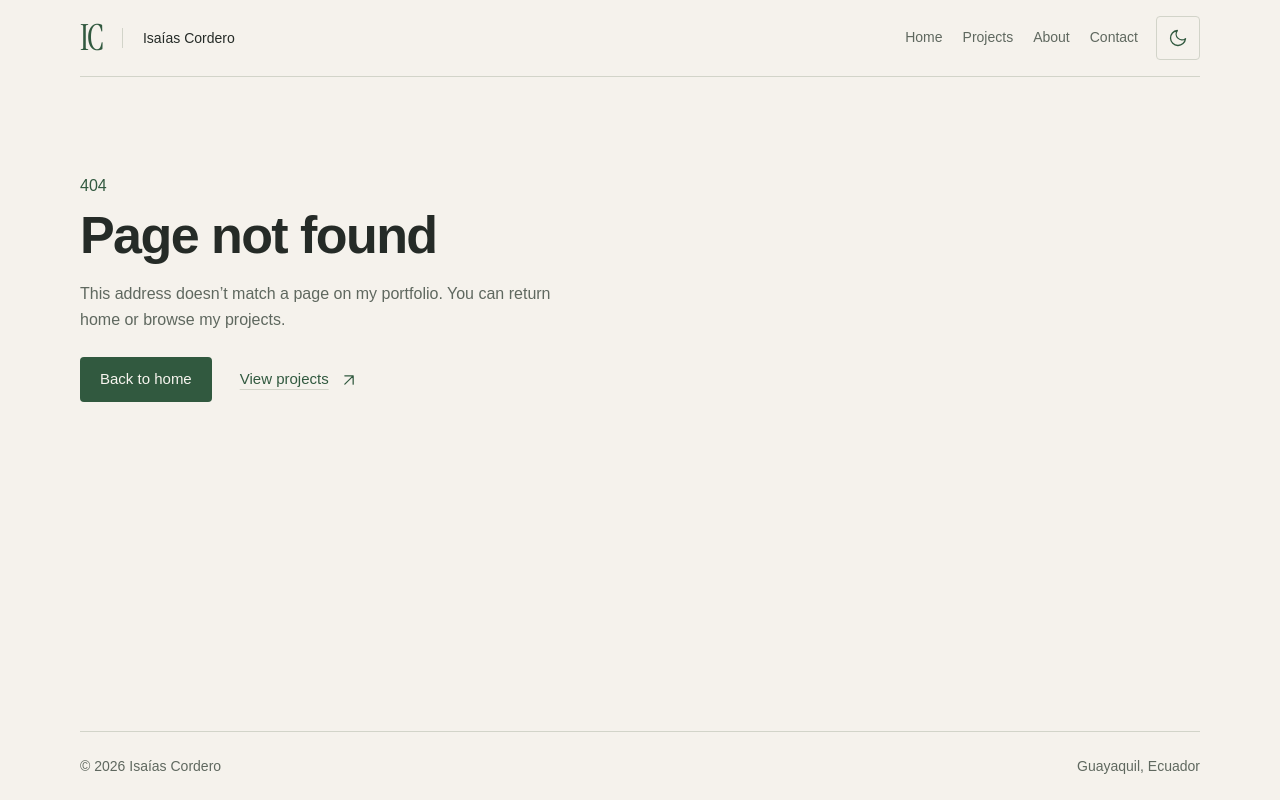
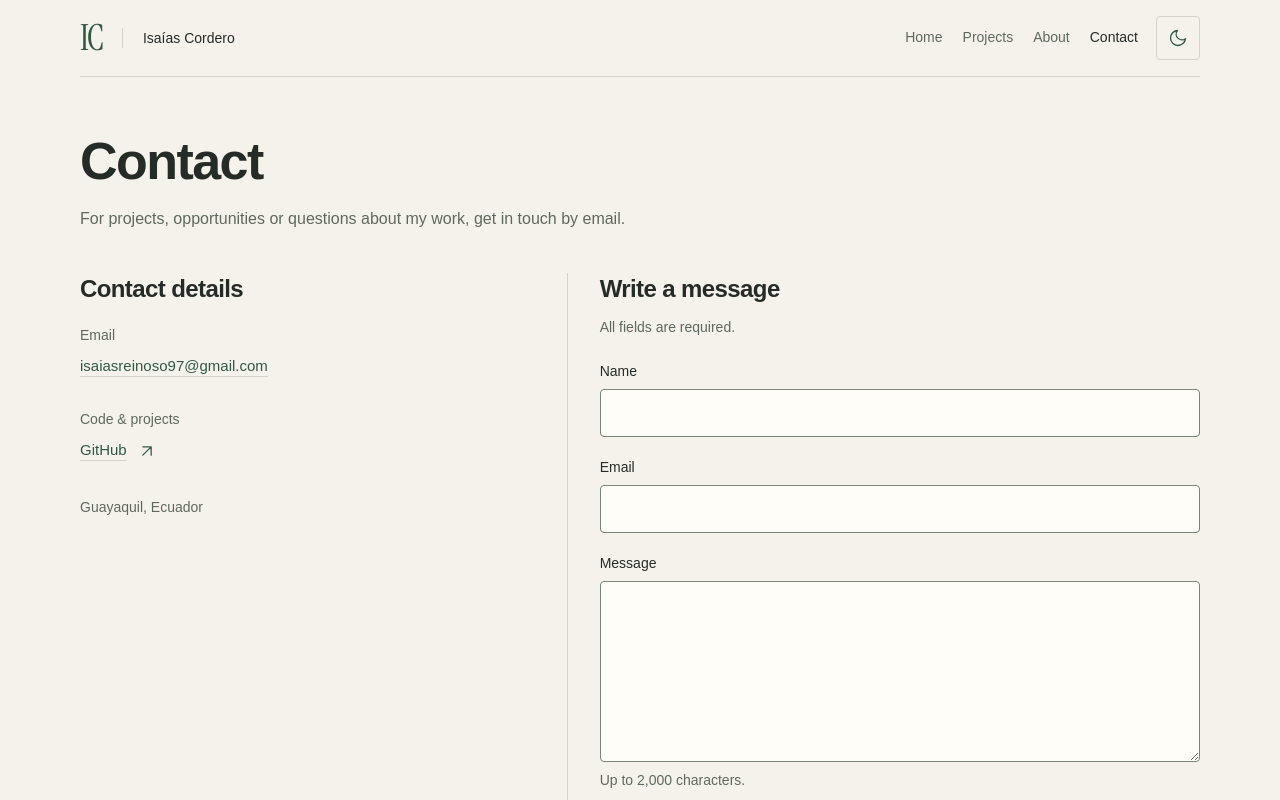
Before and after one commit to isaiasdevco/react-portfolio, a React (Vite) app: page /contact in a window 1280 px wide. Shown: the top 800 px of the page. Built offline with nearby package versions, Linux system fonts and the light colour scheme.

Commit message:
Add contact form

```diff
--- a/src/App.jsx
+++ b/src/App.jsx
@@ -5,6 +5,7 @@ import Footer from './components/layout/Footer.jsx'
 import Home from './pages/Home.jsx'
 import Projects from './pages/Projects.jsx'
 import About from './pages/About.jsx'
+import Contact from './pages/Contact.jsx'
 import NotFound from './pages/NotFound.jsx'
 import profile from './data/profile.js'
 
@@ -12,6 +13,7 @@ const pageTitles = {
   '/': `${profile.name} | ${profile.role}`,
   '/projects': 'Projects | Isaías Cordero',
   '/about': 'About | Isaías Cordero',
+  '/contact': 'Contact | Isaías Cordero',
 }
 
 export default function App() {
@@ -54,6 +56,7 @@ export default function App() {
           <Route path="/" element={<Home />} />
           <Route path="/projects" element={<Projects />} />
           <Route path="/about" element={<About />} />
+          <Route path="/contact" element={<Contact />} />
           <Route path="*" element={<NotFound />} />
         </Routes>
       </main>
--- /dev/null
+++ b/src/components/contact/ContactForm.jsx
@@ -0,0 +1,115 @@
+import { useState } from 'react'
+import profile from '../../data/profile.js'
+
+export default function ContactForm() {
+  const [errors, setErrors] = useState({})
+  const [draftUrl, setDraftUrl] = useState('')
+  const hasErrors = Object.values(errors).some(Boolean)
+
+  function handleChange(event) {
+    const { name } = event.target
+    if (errors[name]) setErrors(previous => ({ ...previous, [name]: undefined }))
+    if (draftUrl) setDraftUrl('')
+  }
+
+  function handleSubmit(event) {
+    event.preventDefault()
+    const form = event.currentTarget
+    const data = new FormData(form)
+    const name = data.get('name').trim()
+    const email = data.get('email').trim()
+    const message = data.get('message').trim()
+    const formErrors = {}
+
+    if (!name) formErrors.name = 'Enter your name.'
+    if (!email) {
+      formErrors.email = 'Enter your email address.'
+    } else if (form.elements.namedItem('email').validity.typeMismatch) {
+      formErrors.email = 'Enter a valid email address.'
+    }
+    if (!message) formErrors.message = 'Write a message.'
+
+    setErrors(formErrors)
+    setDraftUrl('')
+    const firstError = Object.keys(formErrors)[0]
+    if (firstError) {
+      // Focus after the error descriptions have been rendered.
+      requestAnimationFrame(() => form.elements.namedItem(firstError).focus())
+      return
+    }
+
+    const subject = `Portfolio enquiry from ${name}`
+    const body = `Name: ${name}\r\nEmail: ${email}\r\n\r\n${message.replace(/\r?\n/g, '\r\n')}`
+    const url = `mailto:${profile.email}?subject=${encodeURIComponent(subject)}&body=${encodeURIComponent(body)}`
+    setDraftUrl(url)
+    requestAnimationFrame(() => form.querySelector('a[href^="mailto:"]').focus())
+  }
+
+  return (
+    <form noValidate onSubmit={handleSubmit} onChange={handleChange} aria-labelledby="message-heading" aria-describedby="contact-method">
+      <p className="mb-6 text-sm text-muted">All fields are required.</p>
+      {hasErrors && <p role="alert" className="mb-4 text-sm text-error">Please check the highlighted fields.</p>}
+
+      <div className="space-y-5">
+        <div>
+          <label htmlFor="contact-name" className="mb-2 block text-sm font-medium">Name</label>
+          <input
+            id="contact-name"
+            name="name"
+            type="text"
+            autoComplete="name"
+            maxLength={100}
+            required
+            aria-invalid={Boolean(errors.name)}
+            aria-describedby={errors.name ? 'name-error' : undefined}
+            className="form-control"
+          />
+          {errors.name && <p id="name-error" className="mt-2 text-sm text-error">{errors.name}</p>}
+        </div>
+        <div>
+          <label htmlFor="contact-email" className="mb-2 block text-sm font-medium">Email</label>
+          <input
+            id="contact-email"
+            name="email"
+            type="email"
+            autoComplete="email"
+            maxLength={254}
+            required
+            aria-invalid={Boolean(errors.email)}
+            aria-describedby={errors.email ? 'email-error' : undefined}
+            className="form-control"
+          />
+          {errors.email && <p id="email-error" className="mt-2 text-sm text-error">{errors.email}</p>}
+        </div>
+        <div>
+          <label htmlFor="contact-message" className="mb-2 block text-sm font-medium">Message</label>
+          <textarea
+            id="contact-message"
+            name="message"
+            rows={6}
+            maxLength={2000}
+            required
+            aria-invalid={Boolean(errors.message)}
+            aria-describedby={errors.message ? 'message-help message-error' : 'message-help'}
+            className="form-control resize-y"
+          />
+          <p id="message-help" className="mt-2 text-sm text-muted">Up to 2,000 characters.</p>
+          {errors.message && <p id="message-error" className="mt-2 text-sm text-error">{errors.message}</p>}
+        </div>
+      </div>
+
+      {draftUrl ? (
+        <a href={draftUrl} className="button-primary mt-6">Open email draft</a>
+      ) : (
+        <button type="submit" className="button-primary mt-6 cursor-pointer">Prepare email draft</button>
+      )}
+      <p id="contact-method" className="mt-3 text-sm text-muted">
+        Prepare a draft, then open it in your email app to review and send.
+        You can also copy the email address into your webmail.
+      </p>
+      {draftUrl && (
+        <p role="status" className="mt-4 text-sm text-muted">Draft prepared. Open it in your email app to review and send.</p>
+      )}
+    </form>
+  )
+}
--- a/src/components/layout/Header.jsx
+++ b/src/components/layout/Header.jsx
@@ -19,7 +19,7 @@ export default function Header() {
           <li><NavLink to="/" end className="nav-link">Home</NavLink></li>
           <li><NavLink to="/projects" className="nav-link">Projects</NavLink></li>
           <li><NavLink to="/about" className="nav-link">About</NavLink></li>
-          <li><Link to="/#contact" className="nav-link">Contact</Link></li>
+          <li><NavLink to="/contact" className="nav-link">Contact</NavLink></li>
         </ul>
       </nav>
       <ThemeToggle />
--- /dev/null
+++ b/src/pages/Contact.jsx
@@ -0,0 +1,30 @@
+import ContactForm from '../components/contact/ContactForm.jsx'
+import ArrowUpRight from '../components/ui/ArrowUpRight.jsx'
+import profile from '../data/profile.js'
+
+export default function Contact() {
+  return (
+    <div className="py-12 md:py-14">
+      <h1 className="hero-title">Contact</h1>
+      <p className="mt-4 max-w-xl text-muted">
+        For projects, opportunities or questions about my work, get in touch by email.
+      </p>
+      <div className="mt-10 grid gap-10 md:grid-cols-12 md:gap-12">
+        <section aria-labelledby="contact-details-heading" className="md:col-span-5">
+          <h2 id="contact-details-heading" className="text-2xl font-semibold tracking-tight">Contact details</h2>
+          <p className="mt-5 text-sm text-muted">Email</p>
+          <a href={`mailto:${profile.email}`} className="text-link break-all">{profile.email}</a>
+          <p className="mt-5 text-sm text-muted">Code & projects</p>
+          <a href={profile.githubUrl} className="text-link">
+            GitHub <ArrowUpRight />
+          </a>
+          <p className="mt-6 text-sm text-muted">{profile.location}</p>
+        </section>
+        <section aria-labelledby="message-heading" className="border-t border-border pt-8 md:col-span-7 md:border-t-0 md:border-l md:pt-0 md:pl-8">
+          <h2 id="message-heading" className="mb-3 text-2xl font-semibold tracking-tight">Write a message</h2>
+          <ContactForm />
+        </section>
+      </div>
+    </div>
+  )
+}
--- a/src/pages/Home.jsx
+++ b/src/pages/Home.jsx
@@ -3,7 +3,6 @@ import Hero from '../sections/Hero.jsx'
 import FeaturedProject from '../sections/FeaturedProject.jsx'
 import ArrowUpRight from '../components/ui/ArrowUpRight.jsx'
 import projects from '../data/projects.js'
-import profile from '../data/profile.js'
 
 export default function Home() {
   const selectedProjects = projects.filter(project => project.featured)
@@ -33,10 +32,10 @@ export default function Home() {
         className="mt-12 scroll-mt-6 border-t border-border py-8 md:mt-14"
       >
         <h2 id="contact-heading" className="text-2xl font-semibold tracking-tight">Let’s connect.</h2>
-        <p className="mt-2 text-muted">Find my projects and code on GitHub.</p>
-        <a className="text-link mt-2" href={profile.githubUrl}>
-          Visit my GitHub <ArrowUpRight />
-        </a>
+        <p className="mt-2 text-muted">For projects or opportunities, get in touch by email.</p>
+        <Link className="text-link mt-2" to="/contact">
+          Contact me <ArrowUpRight />
+        </Link>
       </section>
     </>
   )
--- a/src/pages/Projects.jsx
+++ b/src/pages/Projects.jsx
@@ -35,7 +35,7 @@ export default function Projects() {
             onChange={event => setTechnologyFilter(event.target.value)}
             placeholder="e.g. Laravel"
             aria-controls="project-results"
-            className="mt-2 min-h-11 w-full rounded-control border border-control-border bg-surface px-3 py-2 text-text placeholder:text-muted"
+            className="form-control mt-2"
           />
         </div>
         <button
--- a/src/styles/globals.css
+++ b/src/styles/globals.css
@@ -112,6 +112,25 @@
     transition: border-color var(--transition-duration);
   }
 
+  .form-control {
+    display: block;
+    width: 100%;
+    min-height: 2.75rem;
+    border: 1px solid var(--color-control-border);
+    border-radius: var(--radius-control);
+    padding: 0.625rem 0.75rem;
+    background: var(--color-surface);
+    color: var(--color-text);
+  }
+
+  .form-control::placeholder {
+    color: var(--color-muted);
+  }
+
+  .form-control[aria-invalid='true'] {
+    border-color: var(--color-error);
+  }
+
   .skip-link {
     position: fixed;
     top: 1rem;
--- a/src/styles/tokens.css
+++ b/src/styles/tokens.css
@@ -8,6 +8,7 @@
   --color-muted: #adb4bb;
   --color-border: #3b4650;
   --color-control-border: #748078;
+  --color-error: #efa69e;
 
   --font-sans: 'DM Sans Variable', Arial, sans-serif;
   --font-serif: 'Instrument Serif', Georgia, serif;
@@ -36,4 +37,5 @@
   --color-muted: #5f685f;
   --color-border: #d2d4c9;
   --color-control-border: #7b8579;
+  --color-error: #a1352b;
 }
```
Also changed, not shown: 1 other file (tests, documents, lock files or other folders).
